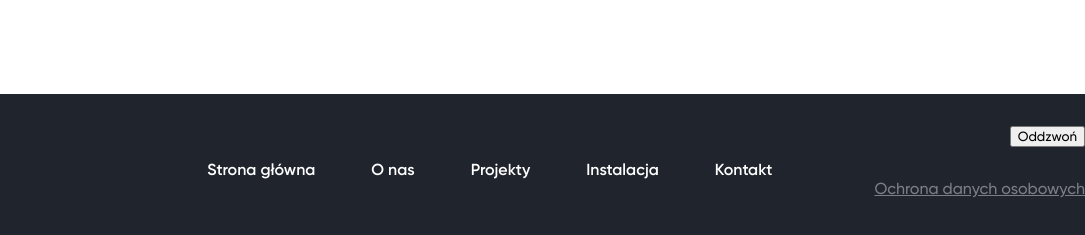
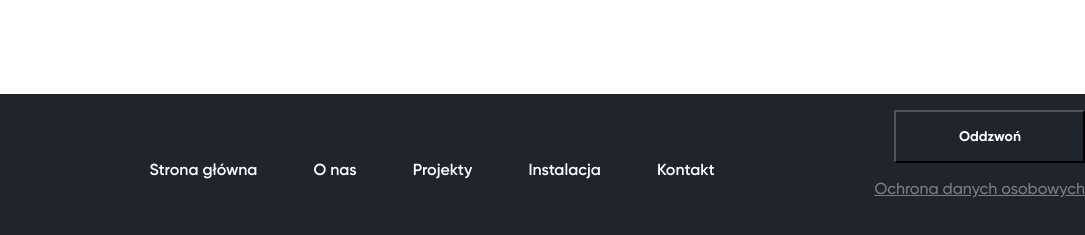
Before and after one commit to rrakketta/first, a plain HTML site: page index.html in a window 1280 px wide. Shown: the part 1693-1928 px from the top of the page, 195-1280 px from the left. Drawn offline with Linux system fonts and the light colour scheme.

Commit message:
button-changes

```diff
--- a/css/style.css
+++ b/css/style.css
@@ -239,5 +239,18 @@ html {
 }
 .footer-logo{
     margin-left: 50px;
-    background-color:#20242D;
 }
+.footer-button{
+   background-color:#20242D;
+}
+.footer-button-text{
+    color: #fff;
+    font-weight:700;
+    font-size: 14px;
+    line-height: 17px;
+    text-align: center;
+    padding-top: 16px;
+    padding-bottom: 16px;
+    padding-right: 62px;
+    padding-left: 63px;
+}
--- a/index.html
+++ b/index.html
@@ -101,7 +101,7 @@
                         </li>
                     </ul>
                 </nav>
-                <button>Oddzwoń</button>
+                <button class="footer-button footer-button-text">Oddzwoń</button>
             </div>
 
     </div>
```
